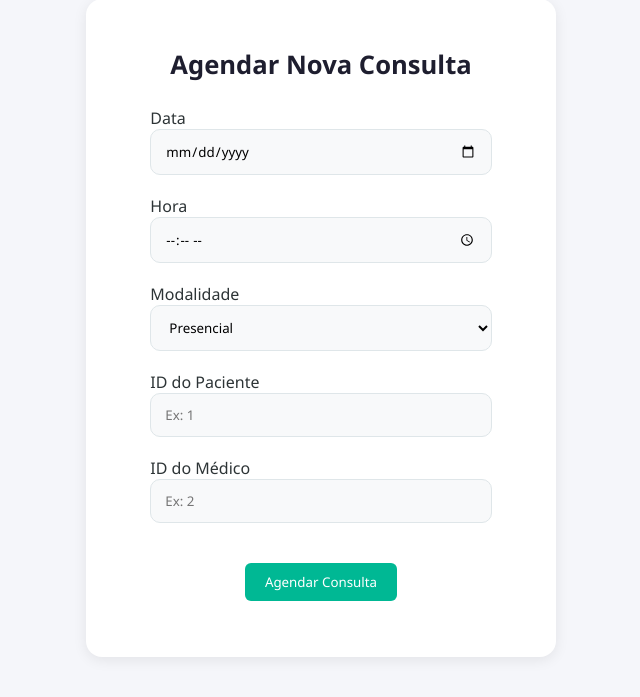
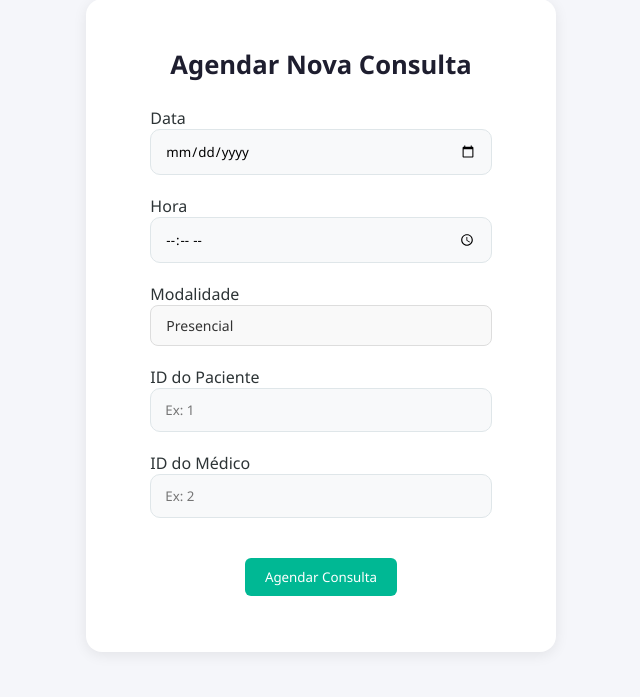
Before and after one commit to matheusmoyaoliveira/python-sprint-privado-4, a Flask app: page /consultas in a window 1280 px wide. Shown: the part 164-861 px from the top of the page, without its empty margins (319-959 px from the left). Run offline with Flask 3, Linux system fonts and the light colour scheme.

Commit message:
aplicando css

```diff
--- a/static/css/consulta.css
+++ b/static/css/consulta.css
@@ -287,3 +287,23 @@
 .btn-edit:hover {
   background: #d68910;
 }
+
+.form-modern select {
+  width: 100%;
+  padding: 10px 15px;
+  border: 1px solid #ddd;
+  border-radius: 8px;
+  background-color: #f9f9f9;
+  font-size: 14px;
+  color: #333;
+  transition: border-color 0.3s ease, box-shadow 0.3s ease;
+  outline: none;
+  appearance: none;
+}
+
+/* Efeito ao focar no campo */
+.form-modern select:focus {
+  border-color: #00b894;
+  box-shadow: 0 0 4px rgba(0, 184, 148, 0.4);
+  background-color: #fff;
+}
```
